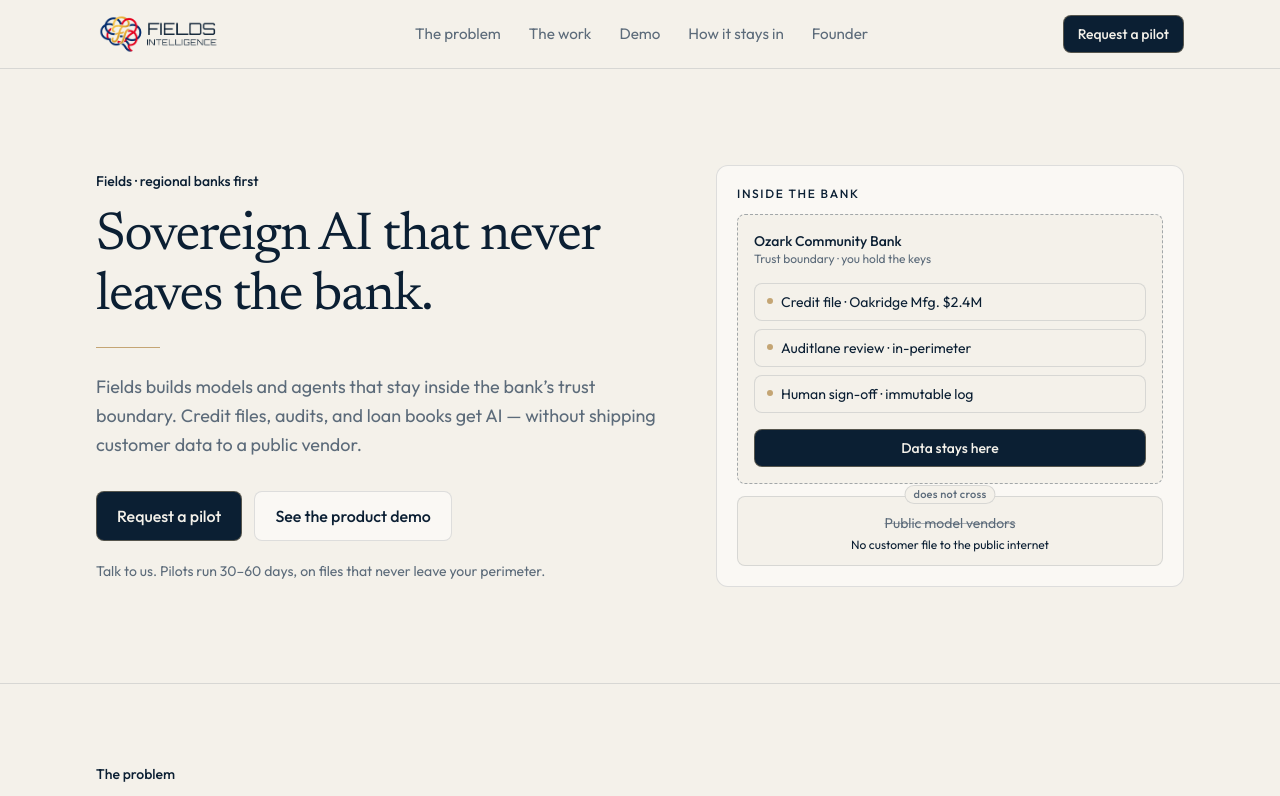
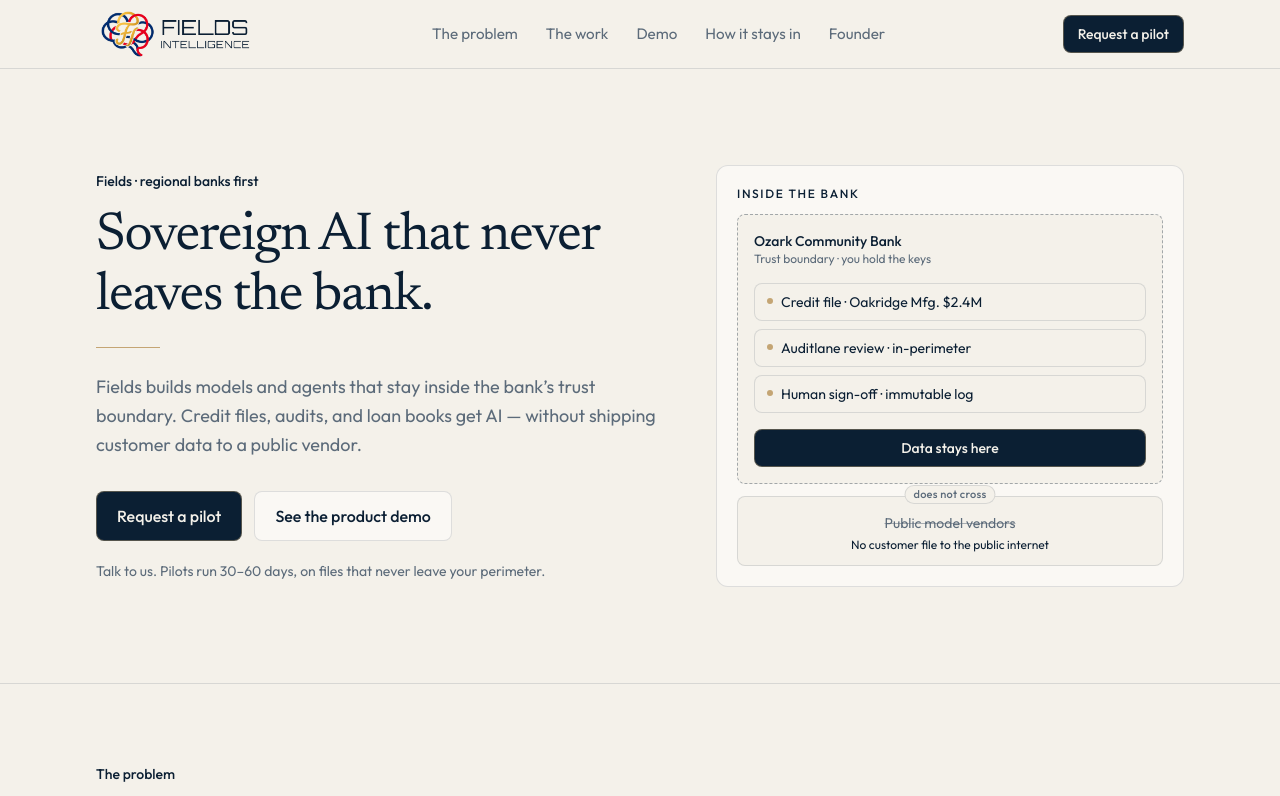
Before and after one commit to fieldsintelligence/fields-intelligence-web, a Next.js app: page / in a window 1280 px wide. Shown: the top 796 px of the page. Built offline with nearby package versions, Linux system fonts and the light colour scheme.

Commit message:
Crisp native lockup + transparent footer alpha
Serve header chalk PNG via native img with density-aware sizes and
larger CSS height so 1133×400 stays sharp on retina. Footer keeps
locked-alpha (no chalk plate on navy).

```diff
--- a/components/BrandLockup.tsx
+++ b/components/BrandLockup.tsx
@@ -1,5 +1,3 @@
-import Image from "next/image";
-
 type BrandLockupProps = {
   /** Background context: navy-on-chalk (header) vs chalk-on-navy (footer). */
   tone?: "navy" | "chalk";
@@ -10,10 +8,13 @@ type BrandLockupProps = {
 };
 
 /**
- * Full lockup as a single PNG (mark + FIELDS/INTELLIGENCE).
+ * Full lockup as a single native PNG (mark + FIELDS/INTELLIGENCE).
  * Spacing, line gap, and frame pad are baked in — do not recreate in CSS.
  * Header (cream): /brand/fields-lockup-approved-by-zak.png (chalk plate).
  * Footer (navy):  /brand/fields-lockup-locked-alpha.png (transparent).
+ *
+ * Source is 1133×400. CSS height is sized so 2x/3x DPR still samples
+ * plenty of source pixels (no optimizer recompress).
  */
 export function BrandLockup({
   tone = "navy",
@@ -22,24 +23,32 @@ export function BrandLockup({
   className = "",
 }: BrandLockupProps) {
   const isHeader = size === "header";
-  // Footer/chalk-on-navy: transparent alpha so no chalk plate shows on navy.
+  // Footer/chalk-on-navy: transparent alpha — no chalk plate on navy.
   // Header/navy-on-chalk: Zak-approved chalk-plate PNG.
   const src =
     tone === "chalk"
       ? "/brand/fields-lockup-locked-alpha.png"
       : "/brand/fields-lockup-approved-by-zak.png";
 
+  // ~2.83:1 aspect. Header ~52–56px tall → ~147–159px CSS wide;
+  // at 3x that still needs only ~477px of the 1133w source.
+  const heightClass = isHeader ? "h-[3.25rem] sm:h-14" : "h-11 sm:h-12";
+  const sizes = isHeader
+    ? "(min-width: 640px) 159px, 147px"
+    : "(min-width: 640px) 136px, 125px";
+
   return (
-    <Image
+    // eslint-disable-next-line @next/next/no-img-element -- native img, no optimizer recompress
+    <img
       src={src}
+      srcSet={`${src} 1133w`}
+      sizes={sizes}
       alt="Fields Intelligence"
       width={1133}
       height={400}
-      className={`block w-auto ${
-        isHeader ? "h-10 sm:h-11" : "h-9 sm:h-10"
-      } ${className}`}
-      priority={priority}
-      unoptimized
+      className={`block w-auto ${heightClass} ${className}`}
+      decoding="async"
+      {...(priority ? { fetchPriority: "high" as const } : {})}
     />
   );
 }
```
